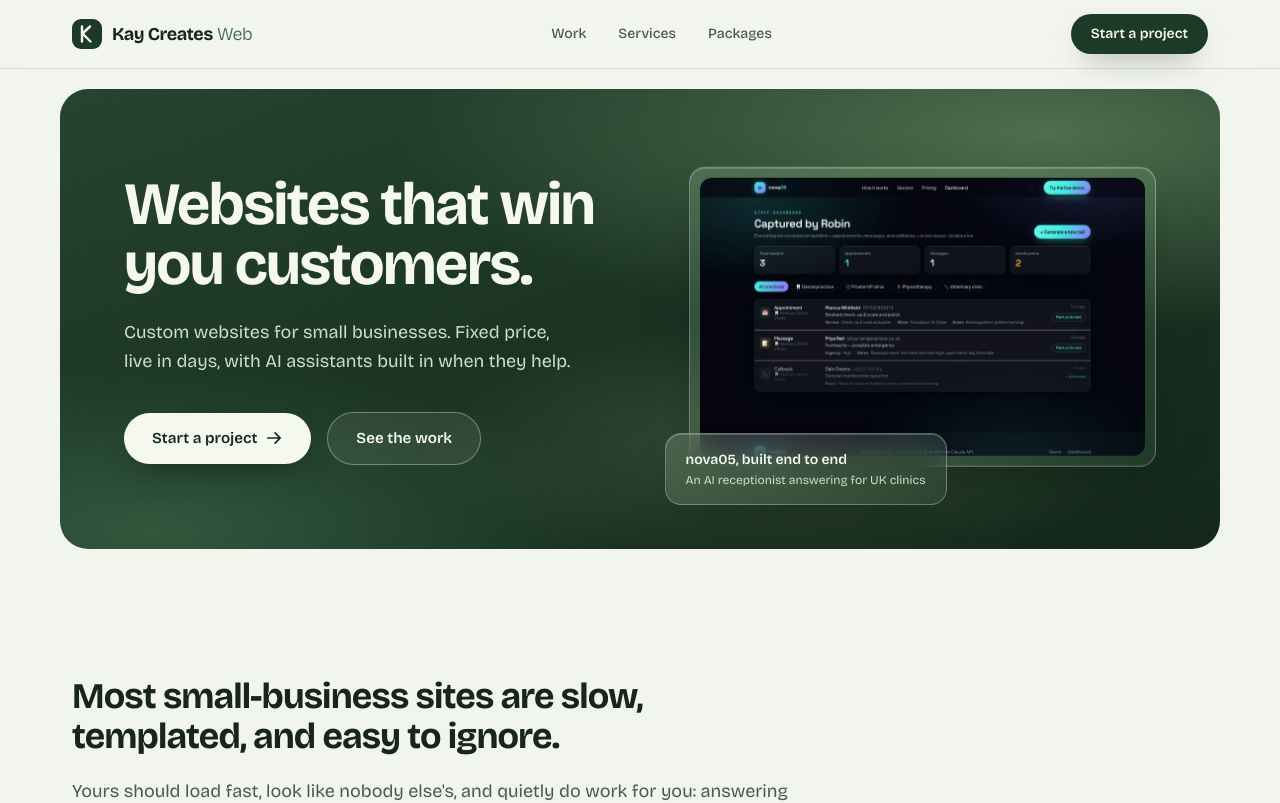
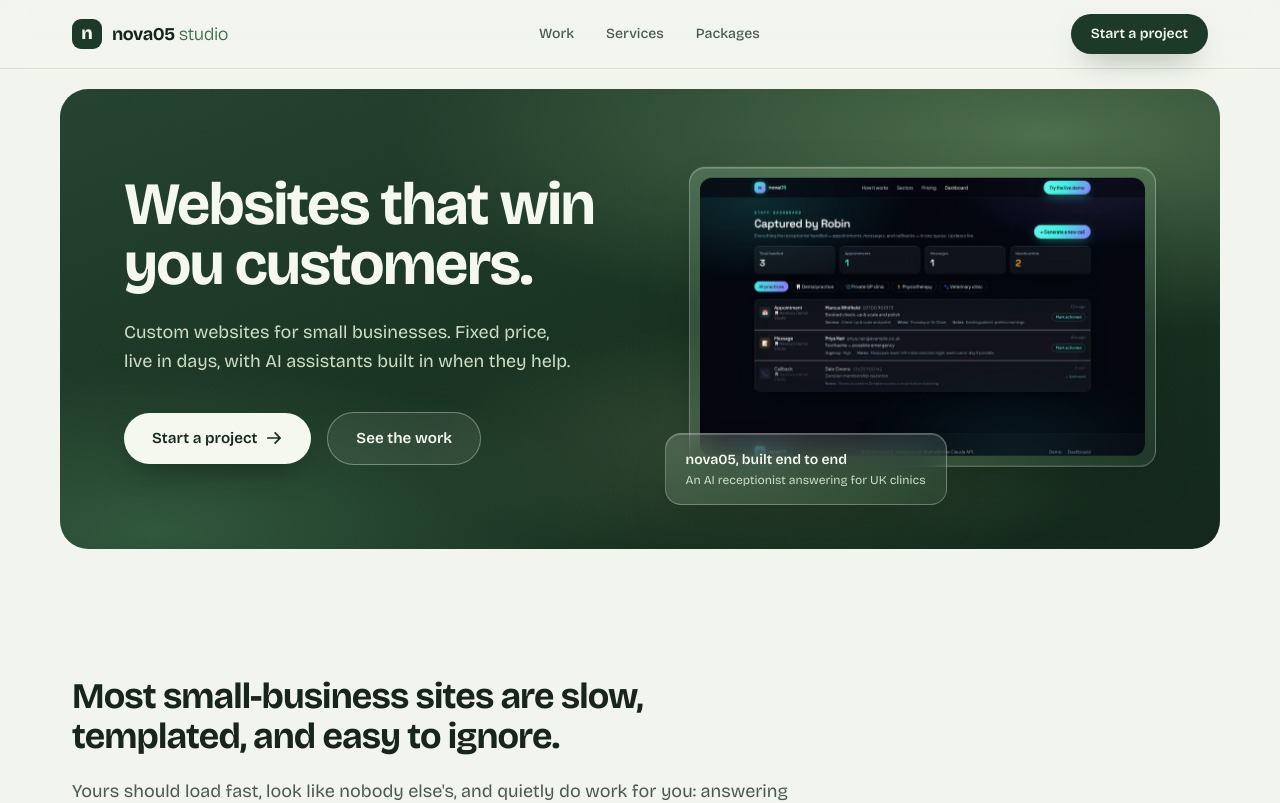
Before and after one commit to Kzshif/kaycreatesweb, a Next.js app: page /studio in a window 1280 px wide. Shown: the top 803 px of the page. Built offline with nearby package versions, Linux system fonts and the light colour scheme; no server answers.

Commit message:
Rebrand studio as nova05 studio
Wordmark, page titles, and concept-site credits now use the nova05
name, matching the studio's contact address and flagship product.

Co-Authored-By: Claude Fable 5 <noreply@anthropic.com>
Claude-Session: https://claude.ai/code/session_017mPdZN4pTAHQMekpVkwA17

```diff
--- a/src/app/studio/layout.tsx
+++ b/src/app/studio/layout.tsx
@@ -10,17 +10,17 @@ const kcFont = Bricolage_Grotesque({
 });
 
 export const metadata: Metadata = {
-  title: { absolute: "Kay Creates Web · freelance web studio" },
+  title: { absolute: "nova05 studio · websites for small businesses" },
   description:
     "A freelance web studio building fast, custom websites for small businesses, with AI assistants baked in. Fixed prices, quick turnarounds, one team from design to deploy.",
   openGraph: {
-    title: "Kay Creates Web · freelance web studio",
+    title: "nova05 studio · websites for small businesses",
     description:
       "Fast, custom websites for small businesses, with AI assistants baked in. Fixed prices, quick turnarounds.",
   },
   twitter: {
     card: "summary_large_image",
-    title: "Kay Creates Web · freelance web studio",
+    title: "nova05 studio · websites for small businesses",
     description:
       "Fast, custom websites for small businesses, with AI assistants baked in. Fixed prices, quick turnarounds.",
   },
--- a/src/app/studio/page.tsx
+++ b/src/app/studio/page.tsx
@@ -16,23 +16,14 @@ const CONTACT_EMAIL = "novawebstudio05@gmail.com";
 function Wordmark() {
   return (
     <span className="flex items-center gap-2.5">
-      <svg
-        width="30"
-        height="30"
-        viewBox="0 0 30 30"
+      <span
         aria-hidden="true"
-        className="shrink-0"
+        className="flex h-[30px] w-[30px] shrink-0 items-center justify-center rounded-[9px] bg-[var(--kc-ever)] pb-0.5 text-lg font-extrabold leading-none text-[var(--kc-bone)]"
       >
-        <rect width="30" height="30" rx="9" fill="var(--kc-ever)" />
-        <path
-          d="M10 7.5v15M10 15l8-7.5M10.5 14.5l8 8"
-          stroke="var(--kc-bone)"
-          strokeWidth="2.4"
-          strokeLinecap="round"
-        />
-      </svg>
+        n
+      </span>
       <span className="text-lg font-bold tracking-tight">
-        Kay Creates<span className="font-light text-[var(--kc-moss)]"> Web</span>
+        nova05<span className="font-light text-[var(--kc-moss)]"> studio</span>
       </span>
     </span>
   );
@@ -47,7 +38,7 @@ export default function StudioPage() {
           aria-label="Main"
           className="mx-auto flex h-[68px] w-full max-w-[1200px] items-center justify-between px-5 sm:px-8"
         >
-          <Link href="/studio" aria-label="Kay Creates Web, home">
+          <Link href="/studio" aria-label="nova05 studio, home">
             <Wordmark />
           </Link>
           <div className="hidden items-center gap-8 text-sm font-medium text-[var(--kc-ink-soft)] md:flex">
--- a/src/app/studio/studio.css
+++ b/src/app/studio/studio.css
@@ -1,4 +1,4 @@
-/* Kay Creates Web studio page. Light, organic, evergreen. Scoped under .kc. */
+/* nova05 studio page. Light, organic, evergreen. Scoped under .kc. */
 
 .kc {
   --kc-paper: #f2f5ee;
--- a/src/app/studio/work/kennet-ridge/page.tsx
+++ b/src/app/studio/work/kennet-ridge/page.tsx
@@ -19,7 +19,7 @@ const archivo = Archivo({
 export const metadata: Metadata = {
   title: "Kennet Ridge Roofing · repairs & re-roofs, West Berkshire",
   description:
-    "A concept site by Kay Creates Web: a family roofing firm covering Newbury and West Berkshire. Repairs, re-roofs, flat roofs, and honest quotes.",
+    "A concept site by nova05 studio: a family roofing firm covering Newbury and West Berkshire. Repairs, re-roofs, flat roofs, and honest quotes.",
   robots: { index: false },
 };
 
@@ -198,7 +198,7 @@ export default function KennetRidgePage() {
             href="/studio"
             className="font-bold text-[#f2a516] underline-offset-4 hover:underline"
           >
-            Kay Creates Web
+            nova05 studio
           </Link>
           .
         </p>
--- a/src/app/studio/work/studio-nine/page.tsx
+++ b/src/app/studio/work/studio-nine/page.tsx
@@ -12,7 +12,7 @@ const sora = Sora({
 export const metadata: Metadata = {
   title: "Studio Nine · hair studio, Newbury",
   description:
-    "A concept site by Kay Creates Web: an independent hair studio in Newbury. Cuts, colour, and honest advice, booked online in seconds.",
+    "A concept site by nova05 studio: an independent hair studio in Newbury. Cuts, colour, and honest advice, booked online in seconds.",
   robots: { index: false },
 };
 
@@ -189,7 +189,7 @@ export default function StudioNinePage() {
             href="/studio"
             className="font-semibold text-[#a64d79] underline-offset-4 hover:underline"
           >
-            Kay Creates Web
+            nova05 studio
           </Link>
           .
         </p>
--- a/src/app/studio/work/the-kiln/page.tsx
+++ b/src/app/studio/work/the-kiln/page.tsx
@@ -19,7 +19,7 @@ const body = Outfit({
 export const metadata: Metadata = {
   title: "The Kiln · wood-fired kitchen, Newbury",
   description:
-    "A concept site by Kay Creates Web: a wood-fired neighbourhood kitchen in Newbury. Seasonal plates, blistered pizzas, and a short, honest wine list.",
+    "A concept site by nova05 studio: a wood-fired neighbourhood kitchen in Newbury. Seasonal plates, blistered pizzas, and a short, honest wine list.",
   robots: { index: false },
 };
 
@@ -195,7 +195,7 @@ export default function KilnPage() {
             href="/studio"
             className="font-semibold text-[#d96f32] underline-offset-4 hover:underline"
           >
-            Kay Creates Web
+            nova05 studio
           </Link>
           .
         </p>
```
